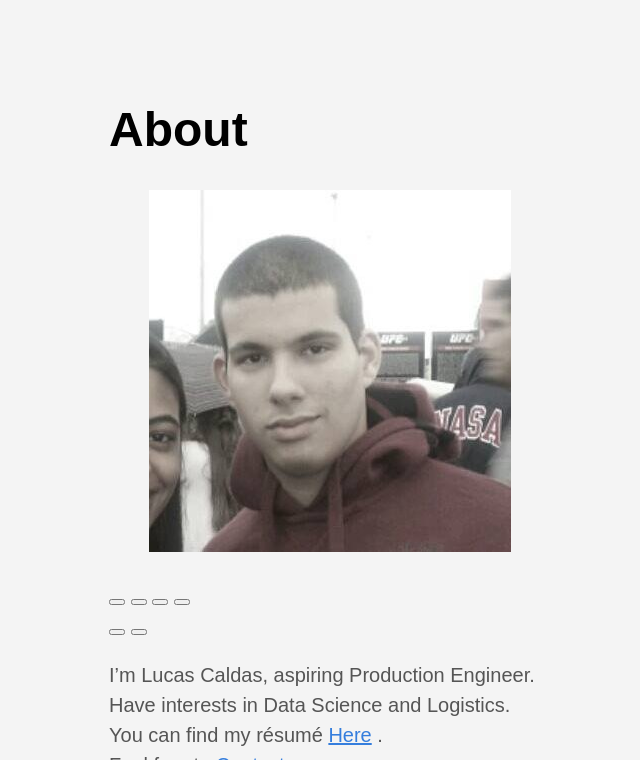
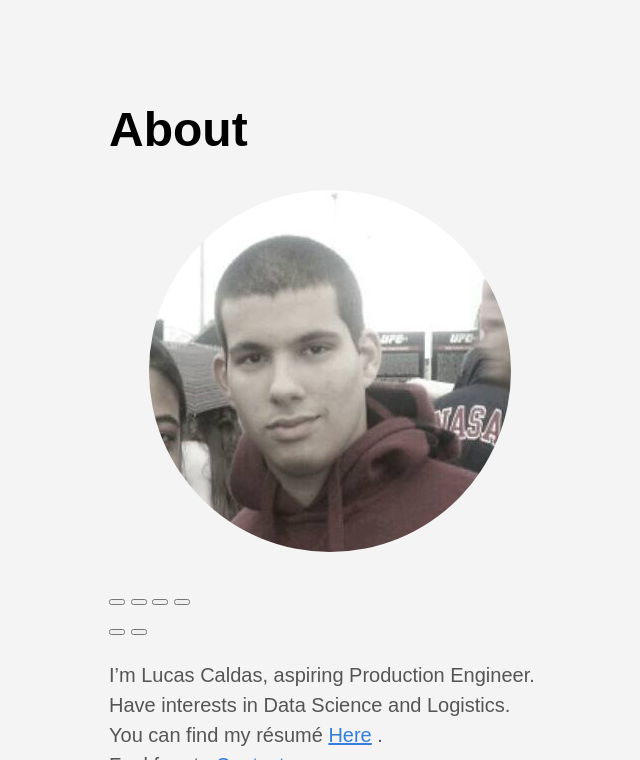
Before and after one commit to lucastere10/portfolio, a plain HTML site: page about/index.html in a window 1280 px wide. Shown: the part 521-1281 px from the top of the page, without its empty margins (179-819 px from the left). Drawn offline with nearby package versions, Linux system fonts and the light colour scheme; some packages are replaced by stand-ins of ours; a script that the page names is missing.

Commit message:
change: border radius to thumbnails

```diff
--- a/about/index.html
+++ b/about/index.html
@@ -160,8 +160,8 @@
 <link rel="stylesheet" href=https://lucastere10.github.io/portfolio/css/hugo-easy-gallery.css />
 <div class="box" >
   <figure  itemprop="associatedMedia" itemscope itemtype="http://schema.org/ImageObject">
-    <div class="img">
-      <img itemprop="thumbnail" src="https://lucastere10.github.io/portfolio/images/profile.jpg" />
+    <div class="img" style="border-radius: 50%;" >
+      <img itemprop="thumbnail" src="https://lucastere10.github.io/portfolio/images/profile.jpg" style="border-radius: 50%;" />
     </div>
     <a href="https://lucastere10.github.io/portfolio/images/profile.jpg" itemprop="contentUrl"></a>
   </figure>
```
Also changed, not shown: index.html (+2 -2 lines).
